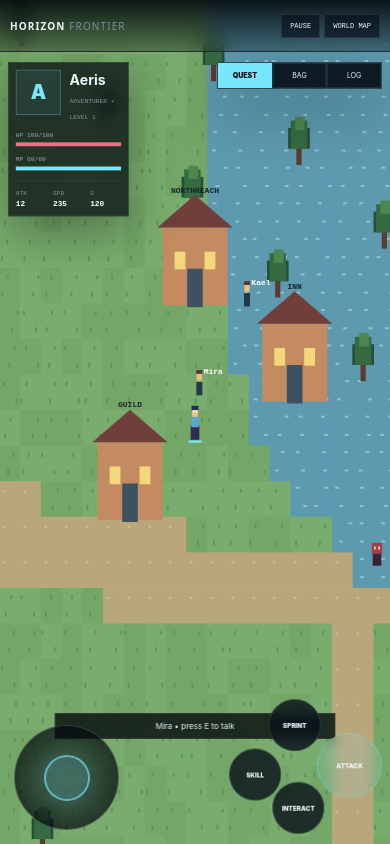
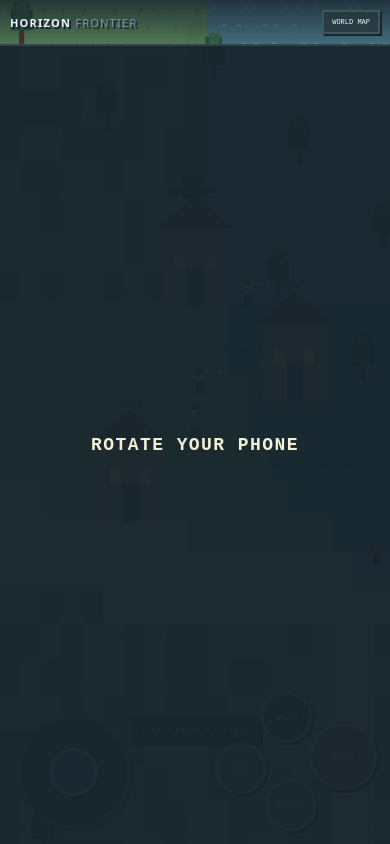
Before and after one commit to bhagyam999/Horizon-AI, a React (Vite) app in the folder website/: page / in a window 390 px wide. Built offline with nearby package versions, Linux system fonts and the light colour scheme.

Commit message:
Style Horizon as mobile pixel-art RPG

```diff
--- a/website/src/styles.css
+++ b/website/src/styles.css
@@ -42,3 +42,40 @@ html,body,#root{margin:0;width:100%;height:100%;overflow:hidden;background:#0508
   .joystick span{width:46px;height:46px}
   .action-pad{right:8px;bottom:10px;transform:scale(.9);transform-origin:bottom right}
 }
+
+/* Horizon pixel-RPG presentation */
+.game{background:#74a86b}
+.game canvas{image-rendering:pixelated}
+@media(max-width:720px){
+  .game{background:#74a86b}
+  .top{height:46px;background:linear-gradient(#17252ddd,#17252d66);border-bottom:2px solid #30434a;backdrop-filter:none}
+  .top b{font-size:11px;text-shadow:2px 2px #17252d}
+  .top aside{gap:5px}
+  .top button{background:#26363dcc;border:2px solid #40545a;padding:6px 8px;box-shadow:2px 2px #17252d;font-size:7px}
+  .top button:first-child{display:none}
+  .left,.right{display:none}
+  .notice{bottom:101px;left:50%;width:auto;max-width:68%;padding:7px 10px;background:#17252ddd;border:2px solid #40545a;box-shadow:3px 3px #17252d;color:#f3f0d6;font:8px monospace;white-space:nowrap;overflow:hidden;text-overflow:ellipsis}
+  .mobile-controls{display:block;position:absolute;inset:0;z-index:8;pointer-events:none}
+  .joystick{position:absolute;left:18px;bottom:16px;width:112px;height:112px;border-radius:50%;background:#17252d99;border:3px solid #d9d1a655;box-shadow:4px 4px #17252d66;pointer-events:auto;touch-action:none}
+  .joystick span{width:48px;height:48px;background:#74a9bacc;border:3px solid #d9e9d8;box-shadow:3px 3px #17252d;position:absolute;left:50%;top:50%;transform:translate(-50%,-50%);border-radius:50%}
+  .action-pad{position:absolute;right:13px;bottom:13px;width:180px;height:155px;pointer-events:none}
+  .action-pad button{position:absolute;border:3px solid #d9d1a6;background:#26363dcc;box-shadow:3px 3px #17252d;color:#f7f2d8;border-radius:50%;width:57px;height:57px;font:bold 7px monospace;pointer-events:auto;touch-action:none}
+  .action-pad .attack{right:0;top:35px;width:75px;height:75px;background:#9b5960dd;border-color:#e0aaa0}
+  .action-pad button:nth-child(1){right:72px;top:0}
+  .action-pad button:nth-child(3){left:0;top:57px;background:#5c7091dd}
+  .action-pad button:nth-child(4){right:67px;bottom:0;background:#6b8d5ddd}
+  .combat{top:53px;width:75%;padding:9px;background:#17252df2;border:3px solid #a66b70;box-shadow:4px 4px #17252d}
+  .combat h2{font:900 14px monospace;margin:4px 0}
+  .combat small{font:7px monospace}.combat p{display:none}
+  .mobile-flee{background:#26363d;border:2px solid #d9d1a6;padding:6px;font:bold 7px monospace}
+  .modal{padding:8px;background:#17252dcc}
+  .mapbox{width:96vw;height:84vh;background:#263c31;border:3px solid #d9d1a6;box-shadow:6px 6px #17252d}
+  .mapbox header{height:52px}.mapbox header h2{font:bold 14px monospace}
+}
+@media(max-width:720px) and (orientation:portrait){
+  .game:after{content:'ROTATE YOUR PHONE';position:absolute;inset:46px 0 0;z-index:20;display:grid;place-items:center;background:#17252df5;color:#f3f0d6;font:bold 18px monospace;letter-spacing:.08em;text-align:center;padding:30px}
+}
+@media(max-width:720px) and (orientation:landscape){
+  .game:after{display:none}
+  .joystick{bottom:12px}.action-pad{bottom:9px}.notice{bottom:82px}
+}
```
